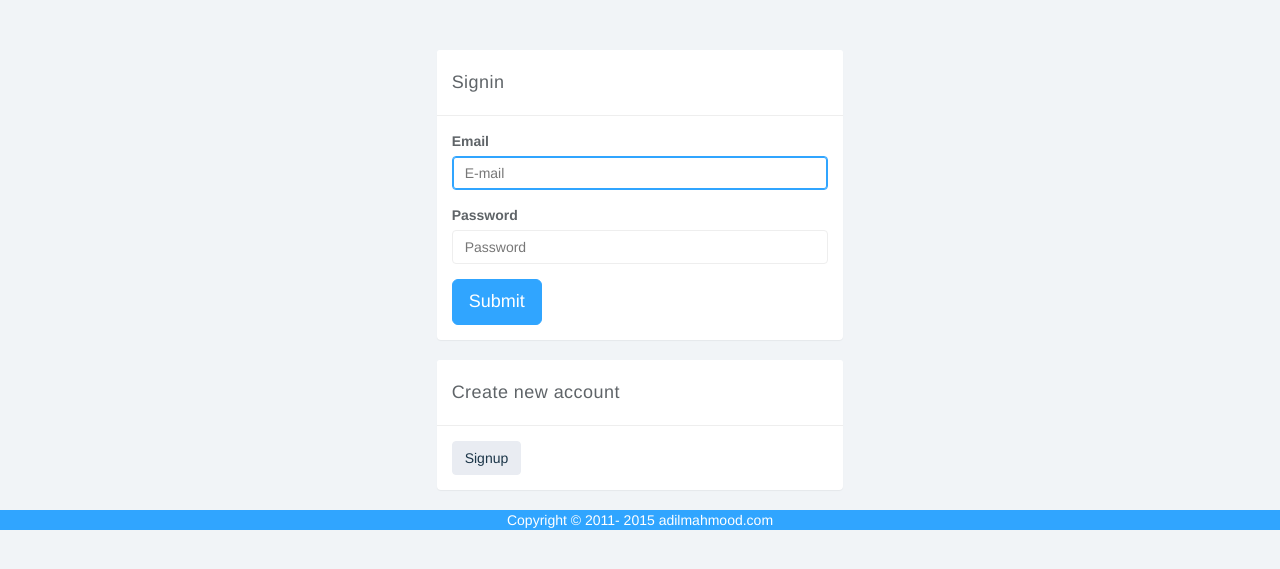
After one commit to MahmoodAdil/Bibliography, a PHP site: page /signin.php in a window 1280 px wide. The commit adds this page. Shown: the top 569 px of the page. Run offline with PHP 8.4, Linux system fonts and the light colour scheme.

Commit message:
email varification

```diff
--- a/database.php
+++ b/database.php
@@ -3,15 +3,18 @@ session_start();
 class Db {
 
     protected $con;
-    // private $host = "localhost";//"eu-cdbr-azure-west-c.cloudapp.net";//mysql.hostinger.co.uk
-    // private $user = "root";//"bbafb55bdffce4";//u810140208_adil
-    // private $pwd = "";//"5a4ecc10";//mmPnTlEw91
-    // private $db = "bibliographyDB";//"TecLogLog";//u810140208_cs615
-    //mapassignment.esy.es
-    private $host = "mysql.hostinger.co.uk";
-    private $user = "u810140208_adil";
-    private $pwd = "mmPnTlEw91";
-    private $db = "u810140208_cs615";
+    private $host = "localhost";//"eu-cdbr-azure-west-c.cloudapp.net";//mysql.hostinger.co.uk
+    private $user = "root";//"bbafb55bdffce4";//u810140208_adil
+    private $pwd = "";//"5a4ecc10";//mmPnTlEw91
+    private $db = "bibliographyDB";//"TecLogLog";//u810140208_cs615
+
+    // bibliography.esy.es
+    // private $host = "mysql.hostinger.co.uk";
+    // private $user = "u974722529_adil";
+    // private $pwd = "I4aYntOBLT";
+    // private $db = "u974722529_cs615";
+
+
 
         //Creates a PDO conection & sets error mode to exceptions
         public function __construct(){
@@ -37,7 +40,7 @@ class Db {
         //create table if not exists
         public function createTable() {
             try {
-                $sql = "CREATE TABLE IF NOT EXISTS usersAccount (
+                $sql = "CREATE TABLE IF NOT EXISTS usersaccount (
                         id INT(11) AUTO_INCREMENT,
                         displayname VARCHAR(65) NOT NULL,
                         email VARCHAR(265) NOT NULL,
@@ -46,6 +49,20 @@ class Db {
                         memberSince TIMESTAMP NOT NULL DEFAULT CURRENT_TIMESTAMP,
                         verify BOOL NOT NULL,
                            PRIMARY KEY(id)
+                        );";
+                $this->con->query($sql);
+                return true;
+            } catch (PDOException $e) {
+                echo $e->getMessage();
+                }
+        }//END function createTable()
+        public function createLibraryTable() {
+            try {
+                $sql = "CREATE TABLE IF NOT EXISTS library (
+                        id INT(11) AUTO_INCREMENT,
+                        displayname VARCHAR(65) NOT NULL,
+                        owneremail VARCHAR(265) NOT NULL,
+                        PRIMARY KEY(id)
                         );";
                 $this->con->query($sql);
                 return true;
@@ -78,6 +95,7 @@ class Db {
                         //sent email for varification
                         $emailSent->emailSentToUser($email);
                         //signup successfull redirect to signin page
+                        $_SESSION['email_sent']="email is sent to user";
                         header("location:signin.php");
                 }
                 elseif ($emailCheckResult == "email-already-registered") {
@@ -90,6 +108,40 @@ class Db {
             echo $e->getMessage();
         }
     }// public function usersAccountSignup($params) END
+        public function usersAccountVarify($email) {
+        try {
+            $emailCheck = new Db();
+            $emailCheckResult = $emailCheck->isEmailVarify($email);
+            if($emailCheckResult == "email-OK")
+            {
+                //here is verified
+                $query = $this->con->prepare("UPDATE usersaccount SET verify='1' WHERE email= '$email'");
+                $query->execute();
+                // echo a message to say the UPDATE succeeded
+                //Create libraries for user
+                $library1 = "Trash";$library2 = "Unified";
+                echo "string1";
+                $query2 = $this->con->prepare("INSERT INTO library (displayname,owneremail) VALUES (:displayname,:owneremail);");
+                $query2->bindParam(':displayname', $library1);
+                $query2->bindParam(':owneremail', $email);
+                $query2->execute();
+                //Create second library
+                $query3 = $this->con->prepare("INSERT INTO library (displayname,owneremail) VALUES (:displayname,:owneremail);");
+                $query3->bindParam(':displayname', $library2);
+                $query3->bindParam(':owneremail', $email);
+                $query3->execute();
+                //echo $query->rowCount() . " records UPDATED successfully";
+                header("location:signin.php");
+            }
+            else {
+                $_SESSION['email_error']="E-mail error";
+                header("location:verify.php");
+            }//return back to page and show error
+
+        } catch (PDOException $e) {
+            echo $e->getMessage();
+        }
+    }// public function usersAccountVarify END
     public function emailComfirmation($email) {
         if(filter_var($email, FILTER_VALIDATE_EMAIL)) {
             try{
@@ -116,6 +168,28 @@ class Db {
                return "email-is-not-vaild";
             }
     }//public function emailComfirmation($email) END
+    public function isEmailVarify($email) {
+        try{
+                $query = $this->con->prepare("SELECT email FROM usersaccount WHERE email = :email AND verify =0;");
+                $query->bindParam(':email', $email);
+                $query->execute();
+                //return count($query->fetchAll()) > 0;
+                 $rowcount=$query->rowCount();
+                //echo " No of records = ".$rowcount;
+                if($rowcount == 1)
+                {
+                    //echo "email registered is not verifyed";
+                    return "email-OK";
+                }
+                else{
+                    //echo "this email not registered";
+                    return "error";
+                }
+            } catch (PDOException $e) {
+                echo $e->getMessage();
+                }
+
+    }//public function emailComfirmation($email) END
     public function passwordStrength($pass1) {
         $pass1 = $_POST['pass1'];
 
@@ -133,20 +207,79 @@ class Db {
         }
     }//public function emailComfirmation($email) END
     public function emailSentToUser($email) {
+        $domainname= "http://bibliography.esy.es";
+        $to      = $email; // Send email to our user
+        $subject = 'Signup | Verification'; // Give the email a subject
+        $message = '
+                    Thanks for signing up!
+                    Your account has been created, you can login with the following credentials after you have activated
+                    your account by pressing the url below.
 
-        $to = $email;
-        $subject = "My subject";
-        $txt = "Hello world!";
-        // Add the content headers
+                    Please click this link to activate your account:
+
+                    '.$domainname.'/verify.php?email='.$email.'';
+                    // Add the content headers
                 $headers  = 'MIME-Version: 1.0' . "\r\n";
                 $headers .= 'Content-type: text/html; charset=iso-8859-1' . "\r\n";
-        $headers = "From: webmaster@example.com" . "\r\n" .
-        "CC: adil143m@gmail.com";
 
-        mail($to,$subject,$txt,$headers);
+                    $headers = "From: webmaster@bibliography.com" . "\r\n" .
+                                "CC: adil143m@gmail.com";
 
 
-    }//public function emailComfirmation($email) END
+        mail($to,$subject,$message,$headers);
+
+
+    }//public function emailSentToUser END
+    public function userSignin($signin_params) {
+        try{
+
+            $email=$_POST['email'];
+            $temp_password=$_POST['password'];
+            $query = $this->con->prepare("SELECT * FROM usersaccount WHERE email = :email AND verify =1;");
+            $query->bindParam(':email', $email);
+            $query->execute();
+            //return count($query->fetchAll()) > 0;
+             $rowcount=$query->rowCount();
+            //echo " No of records = ".$rowcount;
+            if($rowcount == 1)
+            {
+
+                //access the every single column of row
+               $row = $query->fetch(PDO::FETCH_ASSOC);
+               //access the data
+               $userid=$row['id'];
+               $password=$row['password'];
+               $salt=$row['salt'];
+               //password hash with salt for compare
+
+                $checkpass = $salt . hash("sha512", $salt . $temp_password);
+                if($password == $checkpass)
+                {
+                    //echo'password matched';
+                    /****************************************************/
+                       $_SESSION['user_login']=$email;
+                    /****************************************************/
+                    header('Location: userindex.php');
+
+
+                }
+                else{
+                //      echo "    email OK password errorerror    ";
+                $_SESSION['signin_error']="signin_error1";
+                header("location:signin.php");//return back to signin page
+                }
+                // echo "     GOOOOOD email OK";
+            }
+            else{
+                // echo "  email notfound error";
+                $_SESSION['signin_error']="signin_error2";
+                header('Location: signin.php');//return back to signin page
+            }
+        } catch (PDOException $e) {
+            echo $e->getMessage();
+        }
+
+    }
 
 }
 ?>
--- /dev/null
+++ b/signin.php
@@ -0,0 +1,64 @@
+<?php
+	include "core/header.php";
+	require_once "database.php";
+	//connect to our db
+	$db = new Db();
+	if(isset($_POST["usersAccountSignin"])){
+
+	    $db->userSignin($_POST);
+	}
+?>
+	<div class="row">
+		<div class="col-xs-10 col-xs-offset-1 col-sm-8 col-sm-offset-2 col-md-4 col-md-offset-4">
+			<div class="login-panel panel panel-default">
+
+				<div class="panel-heading">Signin</div>
+				<div class="panel-body">
+				<?php
+				if (isset($_SESSION['user_login'])){
+					header('Location: userindex.php');//alreadylogin
+				}
+				if (isset($_SESSION['signin_error'])){
+					?><p class="bg-danger"><?php echo "The email address or password you entered is not valid"; ?></p>
+					<?php
+				}
+				if (isset($_SESSION['email_sent'])) {
+					unset($_SESSION['email_sent']);
+					?><p class="bg-success"><?php echo "A verification email has been sent."; ?></p>
+					<?php
+				}
+				?>
+					<form role="form" id="usersAccountForm" name="usersAccountForm" action="signin.php" method="POST">
+						<fieldset>
+							<div class="form-group">
+								<label>Email</label>
+								<input class="form-control" placeholder="E-mail" name="email" type="email" autofocus="" required>
+							</div>
+							<div class="form-group">
+								<label>Password</label>
+								<input class="form-control" placeholder="Password" name="password" type="password" value="" min="5" required>
+							</div>
+							<button class="btn btn-lg btn-primary" name="usersAccountSignin" id="usersAccountSignin" type="submit">Submit</button>
+						</fieldset>
+					</form>
+				</div>
+			</div>
+		</div><!-- /.col-->
+	</div><!-- /.row -->
+
+	<div class="row">
+		<div class="col-xs-10 col-xs-offset-1 col-sm-8 col-sm-offset-2 col-md-4 col-md-offset-4">
+			<div class="login-panel panel panel-default">
+				<div class="panel-heading">Create new account</div>
+				<div class="panel-body">
+				<a class="btn btn-default" href="signup.php" role="button">Signup</a>
+				</div>
+			</div>
+		</div>
+	</div>
+
+
+<?php
+include "core/scriptsFiles.php";
+include "core/footer.php";
+?>
--- a/signup.php
+++ b/signup.php
@@ -57,7 +57,7 @@
 			<div class="login-panel panel panel-default">
 				<div class="panel-heading">Already have account</div>
 				<div class="panel-body">
-				<a class="btn btn-default" href="userSignin.php" role="button">Signin</a>
+				<a class="btn btn-default" href="signin.php" role="button">Signin</a>
 				</div>
 			</div>
 		</div>
```
Also changed, not shown: create_library_table.php (added, +9 -0 lines), create_reference_table.php (added, +9 -0 lines), create_shared_library_table.php (added, +9 -0 lines), userindex.php (added, +13 -0 lines), verify.php (added, +18 -0 lines).
